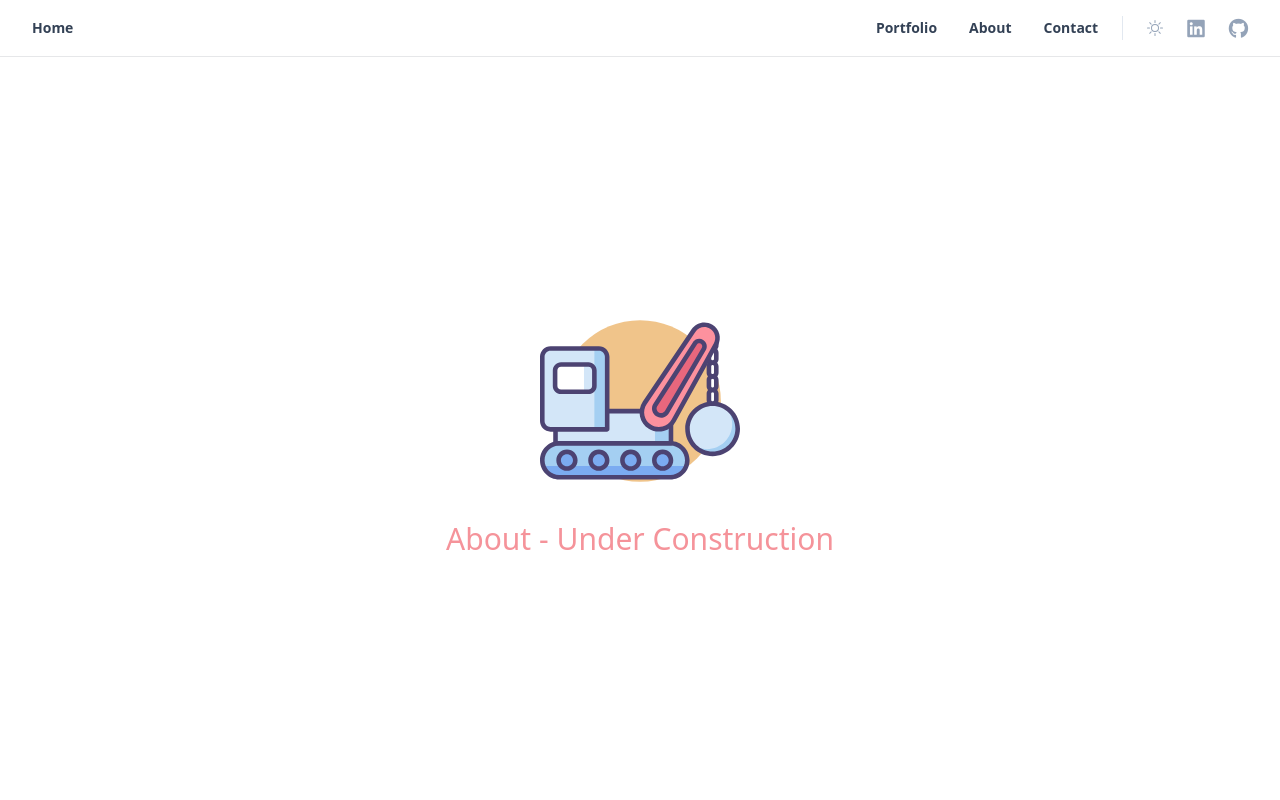
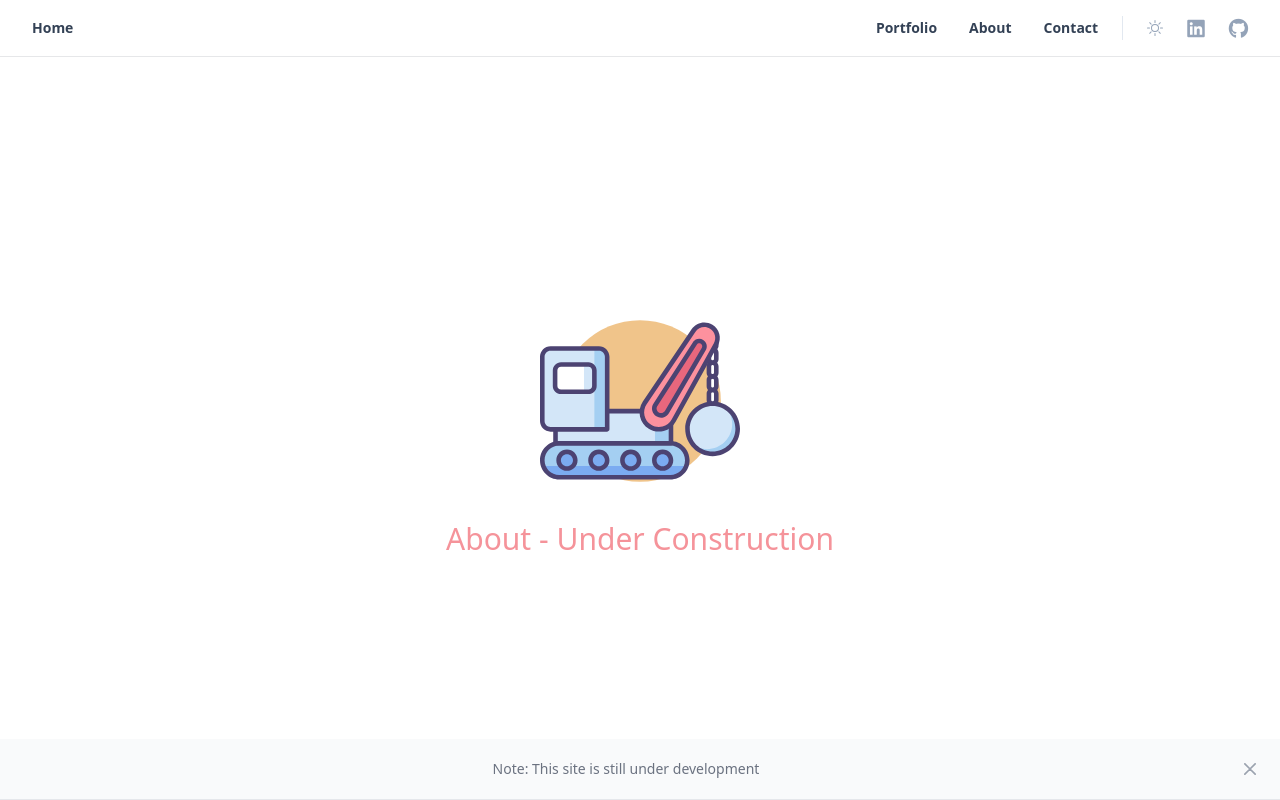
Before and after one commit to samimsu/samimsu.github.io, a React (Vite) app: page /about in a window 1280 px wide. Built offline with nearby package versions, Linux system fonts and the light colour scheme.

Commit message:
Add banner

```diff
--- /dev/null
+++ b/src/components/Banner.tsx
@@ -0,0 +1,45 @@
+type BannerProps = {
+  close: () => void;
+};
+
+const Banner = ({ close }: BannerProps) => {
+  return (
+    <div
+      id="sticky-banner"
+      className="fixed bottom-0 start-0 z-50 flex justify-between w-full p-4 border-b border-gray-200 bg-gray-50 dark:bg-gray-700 dark:border-gray-600"
+    >
+      <div className="flex items-center mx-auto">
+        <p className="flex items-center text-sm font-normal text-gray-500 dark:text-gray-400">
+          <span>Note: This site is still under development</span>
+        </p>
+      </div>
+      <div className="flex items-center">
+        <button
+          data-dismiss-target="#sticky-banner"
+          type="button"
+          className="flex-shrink-0 inline-flex justify-center w-7 h-7 items-center text-gray-400 hover:bg-gray-200 hover:text-gray-900 rounded-lg text-sm p-1.5 dark:hover:bg-gray-600 dark:hover:text-white"
+          onClick={close}
+        >
+          <svg
+            className="w-3 h-3"
+            aria-hidden="true"
+            xmlns="http://www.w3.org/2000/svg"
+            fill="none"
+            viewBox="0 0 14 14"
+          >
+            <path
+              stroke="currentColor"
+              strokeLinecap="round"
+              strokeLinejoin="round"
+              strokeWidth="2"
+              d="m1 1 6 6m0 0 6 6M7 7l6-6M7 7l-6 6"
+            />
+          </svg>
+          <span className="sr-only">Close banner</span>
+        </button>
+      </div>
+    </div>
+  );
+};
+
+export default Banner;
--- /dev/null
+++ b/src/contexts/BannerContext.tsx
@@ -0,0 +1,24 @@
+import React, { createContext, useState } from "react";
+
+type BannerProviderProps = {
+  children: React.ReactNode;
+};
+
+export const BannerContext = createContext({
+  showBanner: true,
+  closeBanner: () => {},
+});
+
+export const BannerProvider = ({ children }: BannerProviderProps) => {
+  const [showBanner, setShowBanner] = useState(true);
+
+  const closeBanner = () => {
+    setShowBanner(false);
+  };
+
+  return (
+    <BannerContext.Provider value={{ showBanner, closeBanner }}>
+      {children}
+    </BannerContext.Provider>
+  );
+};
--- /dev/null
+++ b/src/hooks/useBannerContext.tsx
@@ -0,0 +1,4 @@
+import { useContext } from "react";
+import { BannerContext } from "../contexts/BannerContext";
+
+export const useBannerContext = () => useContext(BannerContext);
--- a/src/layouts/RootLayout.tsx
+++ b/src/layouts/RootLayout.tsx
@@ -1,14 +1,19 @@
 import React from "react";
 import Header from "../components/Header";
+import Banner from "../components/Banner";
+import { useBannerContext } from "../hooks/useBannerContext";
 
 type LayoutProps = {
   children: React.ReactNode;
 };
 
 const RootLayout = ({ children }: LayoutProps) => {
+  const { showBanner, closeBanner } = useBannerContext();
+
   return (
-    <div className="flex flex-col h-full">
+    <div className="flex flex-col h-full bg-white dark:bg-slate-900">
       <Header />
+      {showBanner && <Banner close={closeBanner} />}
       {children}
     </div>
   );
--- a/src/main.tsx
+++ b/src/main.tsx
@@ -2,12 +2,15 @@ import React from "react";
 import ReactDOM from "react-dom/client";
 import { BrowserRouter } from "react-router-dom";
 import App from "./App.tsx";
+import { BannerProvider } from "./contexts/BannerContext.tsx";
 import "./index.css";
 
 ReactDOM.createRoot(document.getElementById("root")!).render(
   <React.StrictMode>
     <BrowserRouter>
-      <App />
+      <BannerProvider>
+        <App />
+      </BannerProvider>
     </BrowserRouter>
   </React.StrictMode>
 );
```
